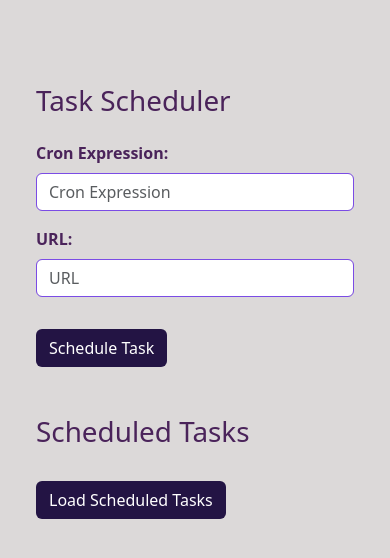
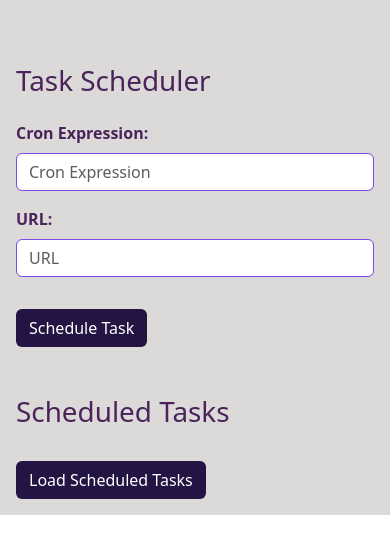
Before and after one commit to CamiGCodes/TaskSchedulerTest, an Angular app in the folder UIRockwellTaskScheduler/RockwellTaskScheduler/: page / in a window 390 px wide. Shown: the top 558 px of the page. Built offline with nearby package versions, Linux system fonts and the light colour scheme.

Commit message:
Fixing scrolling and table border

```diff
--- a/UIRockwellTaskScheduler/RockwellTaskScheduler/src/app/app.component.css
+++ b/UIRockwellTaskScheduler/RockwellTaskScheduler/src/app/app.component.css
@@ -1,15 +1,8 @@
-body, html {
-  height: 100%; /* Ensures that the body and html occupy full height */
-  margin: 0; /* Removes default margin */
-  padding: 0; /* Removes default padding */
-  background-color: #DCD9D9; /* Background color for body and html */
-}
-
 .container {
   padding: 20px;
   max-width: 1200px;
   margin: 0 auto;
-  box-sizing: border-box; /* Includes padding in total width */
+  box-sizing: border-box;
 }
 
 .custom-background {
@@ -26,7 +19,7 @@ body, html {
 }
 
 .border-color-purple {
-  border-color: #7B4CE5 !important; /* Use !important to ensure style application */
+  border: 1px solid #7B4CE5;
 }
 
 .btn-custom {
@@ -35,40 +28,39 @@ body, html {
 }
 
 .container {
-  padding: 2rem; /* Using rem for padding */
+  padding: 2rem;
 }
 
 .form-label {
-  font-size: 1.2rem; /* Relative font size */
+  font-size: 1.2rem;
 }
 
 .form-control {
-  width: 100%; /* Input width 100% of container */
+  width: 100%;
 }
-
 
 /* Base styles */
 .container {
-  max-width: 1200px; /* Maximum container width */
-  margin: 0 auto; /* Center container horizontally */
+  max-width: 1200px;
+  margin: 0 auto;
 }
 
 /* Styles for small screens (up to 768px) */
 @media screen and (max-width: 768px) {
   .container {
-    padding: 1rem; /* Reduce padding on small screens */
+    padding: 1rem;
   }
 
   .form-label {
-    font-size: 1rem; /* Smaller font size on small screens */
+    font-size: 1rem;
   }
 }
 
 .form-group {
   display: flex;
-  justify-content: center; /* Center elements horizontally */
+  justify-content: center;
 }
 
 .btn-custom {
-  margin-top: 1rem; /* Space between form and button */
+  margin-top: 1rem;
 }
--- a/UIRockwellTaskScheduler/RockwellTaskScheduler/src/app/app.component.html
+++ b/UIRockwellTaskScheduler/RockwellTaskScheduler/src/app/app.component.html
@@ -1,30 +1,3 @@
-<!DOCTYPE html>
-<html lang="en">
-<head>
-  <link href="https://fonts.googleapis.com/css2?family=Roboto:wght@400;700&display=swap" rel="stylesheet">
-  <link rel="stylesheet" href="app.component.css"> <!-- Link external CSS file -->
-  <style>
-    .custom-table {
-      max-height: 400px; /* Altura máxima de la tabla */
-      overflow-y: auto; /* Habilitar el scroll vertical */
-    }
-    .table {
-      border: 1px solid #231444; /* Borde de color morado alrededor de la tabla */
-      border-collapse: collapse; /* Colapsar bordes de celdas */
-      width: 100%; /* Ancho de la tabla */
-    }
-    .table th,
-    .table td {
-      border: 1px solid #231444; /* Borde de color morado para las celdas */
-      padding: 8px; /* Espaciado interno de las celdas */
-      text-align: left; /* Alinear texto a la izquierda en las celdas */
-    }
-  </style>
-  <meta charset="UTF-8">
-  <meta name="viewport" content="width=device-width, initial-scale=1.0">
-  <title>Task Scheduler</title>
-</head>
-<body class="custom-background">
 <div class="container custom-background">
   <h1 class="mt-5 white-text">Task Scheduler</h1>
   <form #taskSchedulerForm="ngForm" (ngSubmit)="onSubmit(taskSchedulerForm.value)" class="mt-4">
@@ -41,30 +14,28 @@
 
   <h1 class="mt-5 white-text">Scheduled Tasks</h1>
   <button (click)="loadHangfireStates()" class="btn btn-custom mt-4">Load Scheduled Tasks</button>
-    <div class="table-responsive custom-table"> <!-- Agregar la clase table-responsive y custom-table -->
-      <table *ngIf="hangfireStates.length > 0" class="table mt-3">
+  <div class="table-responsive custom-table" style="max-height: 400px; overflow-y: auto;"> <!-- Agregar el scroll vertical aquí -->
+    <table *ngIf="hangfireStates.length > 0" class="table mt-3 border-color-purple">
       <thead>
         <tr>
-            <th style="color: #231444;">ID</th>
-            <th style="color: #231444;">Job ID</th>
-            <th style="color: #231444;">Name</th>
-            <th style="color: #231444;">Reason</th>
-            <th style="color: #231444;">Created At</th>
-            <th style="color: #231444;">Headers</th>
+          <th>ID</th>
+          <th>Job ID</th>
+          <th>Name</th>
+          <th>Reason</th>
+          <th>Created At</th>
+          <th>Headers</th>
         </tr>
       </thead>
       <tbody>
         <tr *ngFor="let state of hangfireStates">
-            <td style="color: #231444;">{{ state.id }}</td>
-            <td style="color: #231444;">{{ state.jobId }}</td>
-            <td style="color: #231444;">{{ state.name }}</td>
-            <td style="color: #231444;">{{ state.reason }}</td>
-            <td style="color: #231444;">{{ state.createdAt }}</td>
-            <td style="color: #231444;">{{ state.data }}</td>
+          <td>{{ state.id }}</td>
+          <td>{{ state.jobId }}</td>
+          <td>{{ state.name }}</td>
+          <td>{{ state.reason }}</td>
+          <td>{{ state.createdAt }}</td>
+          <td>{{ state.data }}</td>
         </tr>
       </tbody>
     </table>
   </div>
 </div>
-</body>
-</html>
```
Lines whose indentation alone changed are shown as unchanged.
